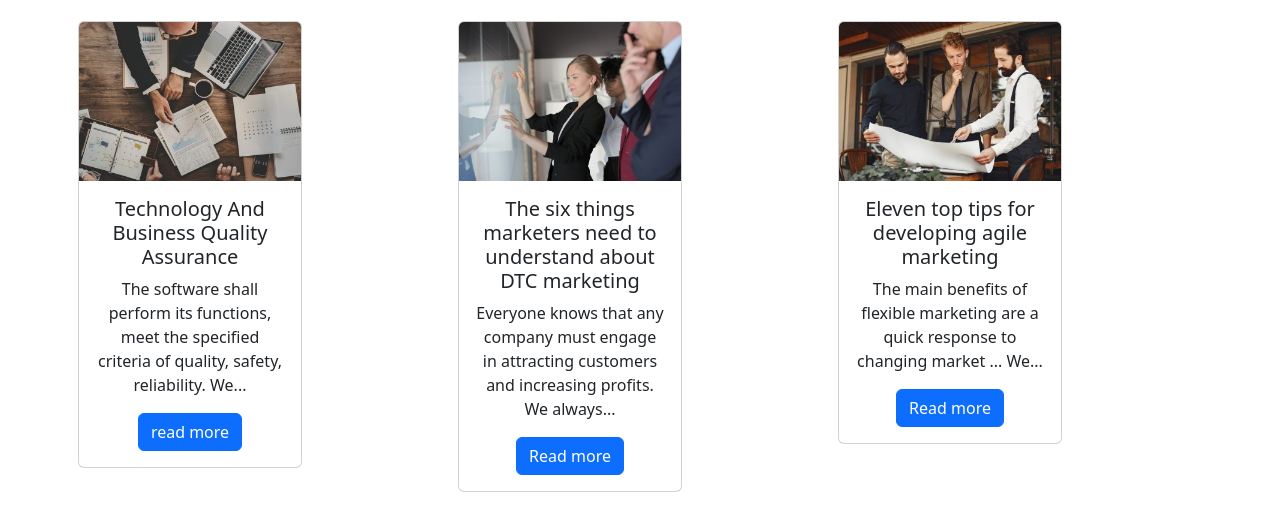
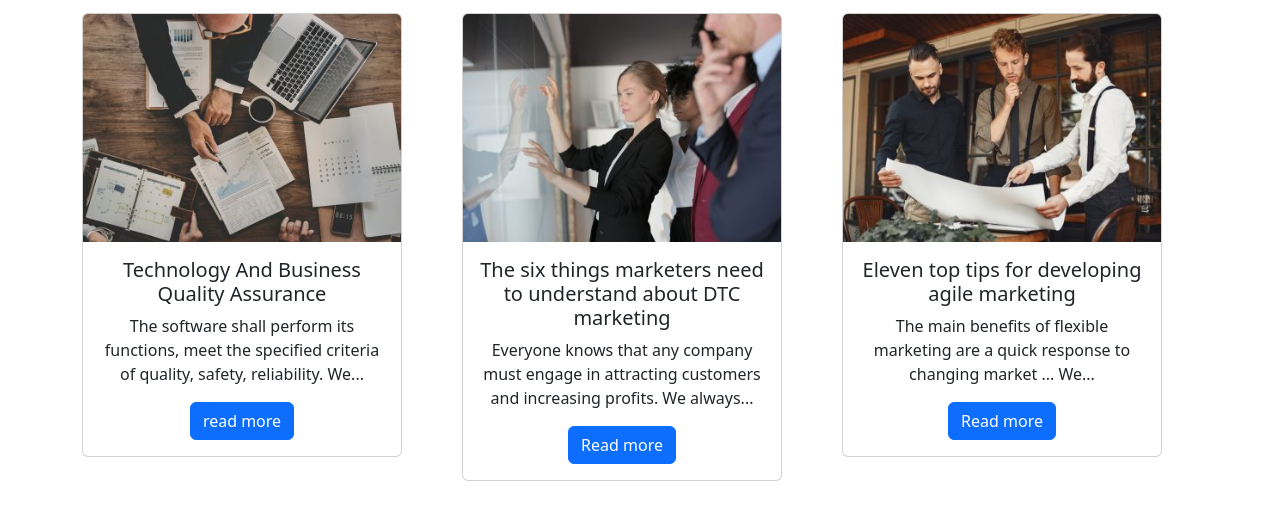
Before and after one commit to alaa-sousa/11-grp5, a website: page index.html in a window 1280 px wide. Shown: the part 83-614 px from the top of the page. Drawn offline with nearby package versions, Linux system fonts and the light colour scheme.

Commit message:
Latest News v.1

```diff
--- a/index.html
+++ b/index.html
@@ -14,8 +14,8 @@
         <p>We make it simple to launch in the cloud and hosting up you grow pricing plan industry-leading team accounts, and more…</p>
 
         <div class="row">
-            <div class="col-md-4 col-12 p-2">
-                <div class="card" style="width: 14rem;">
+            <div class="col-md-4 col-12">
+                <div class="card" style="width: 20rem;">
                     <img src="assets/1.jpg" class="card-img-top" alt="Placeholder Image">
                     <div class="card-body">
                       <h5 class="card-title">Technology And Business Quality Assurance</h5>
@@ -24,8 +24,8 @@
                     </div>
                 </div>
             </div>
-            <div class="col-md-4 col-12 p-2">
-                <div class="card" style="width: 14rem;">
+            <div class="col-md-4 col-12">
+                <div class="card" style="width: 20rem;">
                     <img src="assets/2.jpg" class="card-img-top" alt="Placeholder Image">
                     <div class="card-body">
                       <h5 class="card-title">The six things marketers need to understand about DTC marketing</h5>
@@ -34,8 +34,8 @@
                     </div>
                 </div>
             </div>
-            <div class="col-md-4 col-12 p-2">
-                <div class="card" style="width: 14rem;">
+            <div class="col-md-4 col-12">
+                <div class="card" style="width: 20rem;">
                     <img src="assets/3.jpg" class="card-img-top" alt="Placeholder Image">
                     <div class="card-body">
                       <h5 class="card-title">Eleven top tips for developing agile marketing</h5>
```
